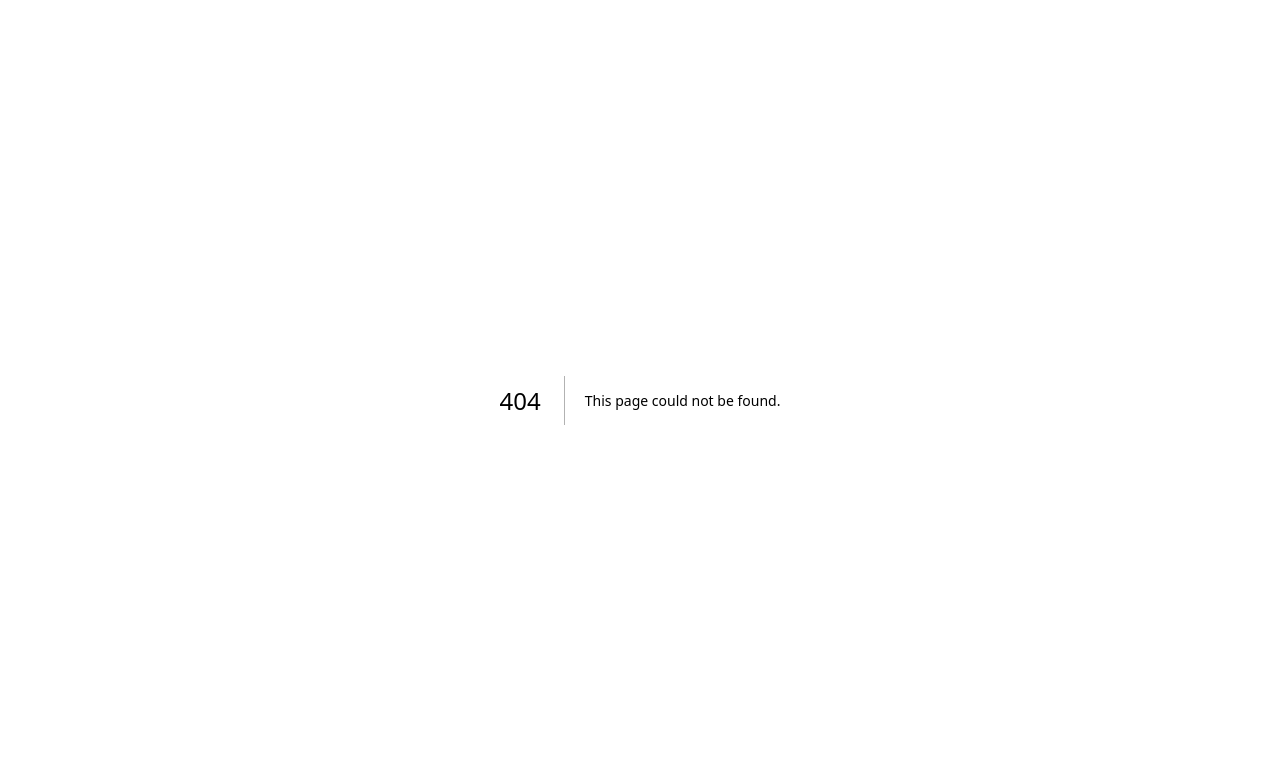
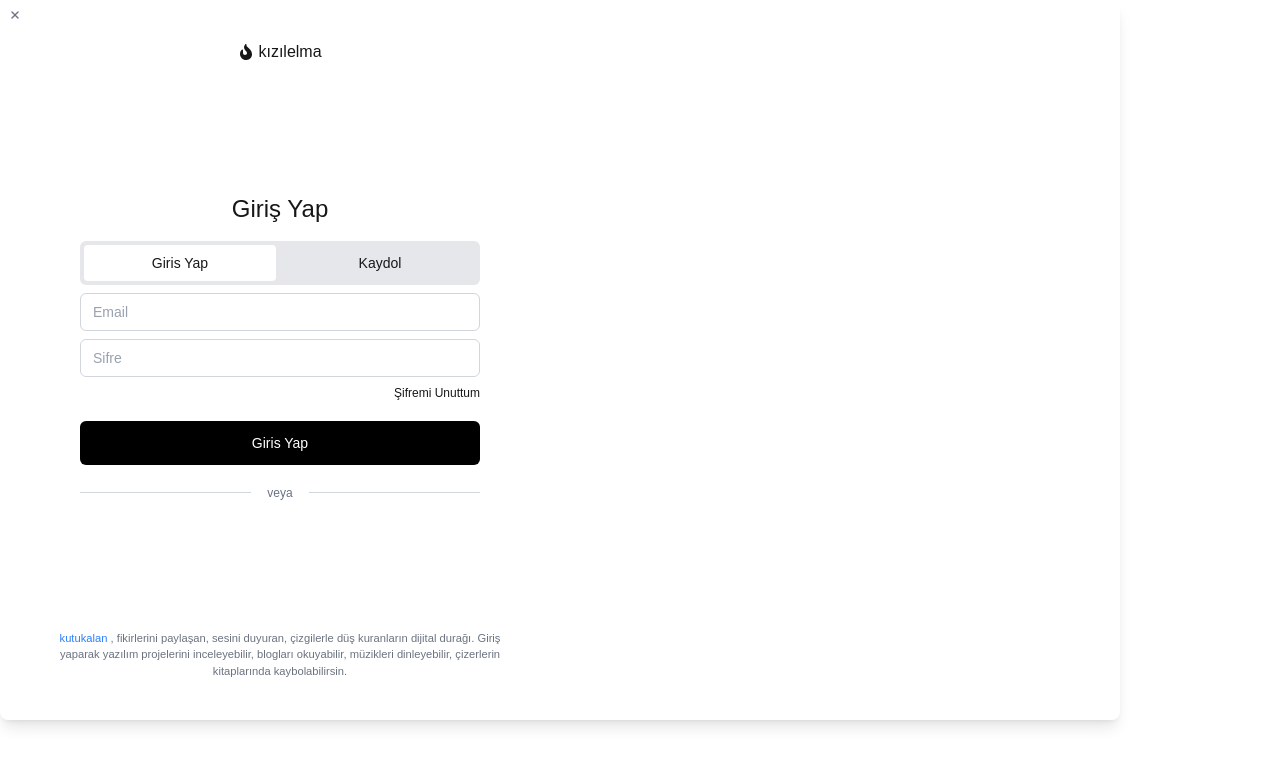
Before and after one commit to umutkutukalan/sahnesen-nextjs, a Next.js app: page /login in a window 1280 px wide. Before the commit this address had no page. Shown: the top 766 px of the page. Built offline with nearby package versions, Linux system fonts and the light colour scheme.

Commit message:
add: LoginPage oluşturuldu, login-register tabloları, google login, agreements componentleri oluşturuldu

```diff
--- a/package.json
+++ b/package.json
@@ -11,7 +11,8 @@
   "dependencies": {
     "next": "16.1.6",
     "react": "19.2.3",
-    "react-dom": "19.2.3"
+    "react-dom": "19.2.3",
+    "react-icons": "^5.5.0"
   },
   "devDependencies": {
     "@tailwindcss/postcss": "^4",
--- /dev/null
+++ b/src/app/login/page.tsx
@@ -0,0 +1,83 @@
+// import { createBlog } from "../../utils";
+import LoginTable from "@/components/login/LoginTable";
+import RegisterTable from "@/components/login/RegisterTable";
+import { useState } from "react";
+import { FaFireFlameCurved } from "react-icons/fa6";
+import { IoClose } from "react-icons/io5";
+
+const LoginPage = ({ setShowLoginModal }) => {
+  const [sign, setSign] = useState(true);
+  const [register, setRegister] = useState(false);
+
+  const handleSign = () => {
+    setSign(true);
+    setRegister(false);
+  };
+  const handleRegister = () => {
+    setSign(false);
+    setRegister(true);
+  };
+
+  return (
+    <div className="h-180 w-280 bg-white rounded-lg flex overflow-hidden shadow-lg relative">
+      <div
+        className="absolute left-2 top-2 text-2xl text-gray-500 hover:text-gray-700 cursor-pointer"
+        onClick={() => setShowLoginModal(false)}
+      >
+        <IoClose className="text-sm" />
+      </div>
+      <div className="flex-1 w-full h-full py-10 flex flex-col justify-between items-center">
+        <div className="flex items-center gap-1">
+          <FaFireFlameCurved />
+          <h1 className="text-center">kızılelma</h1>
+        </div>
+        <div className="flex flex-col w-full justify-center items-center gap-2">
+          <div className="flex flex-col items-center text-sm gap-2 w-100">
+            <p className="text-2xl text-center w-full mb-2">
+              {sign ? "Giriş Yap" : "Kaydol"}
+            </p>
+            <div className="flex items-center gap-2 w-full bg-gray-200 rounded-md p-1">
+              <button
+                className={`flex-1 px-8 py-2
+              rounded-sm cursor-pointer ${sign ? "bg-white" : ""} `}
+                onClick={() => handleSign()}
+              >
+                Giris Yap
+              </button>
+              <button
+                className={`flex-1 px-8 py-2 rounded-sm cursor-pointer ${
+                  register ? "bg-white" : ""
+                }`}
+                onClick={() => handleRegister()}
+              >
+                Kaydol
+              </button>
+            </div>
+            {sign && <LoginTable />}
+            {register && <RegisterTable />}
+          </div>
+        </div>
+        <div
+          className="text-center w-full px-10"
+          style={{
+            fontSize: "0.7rem",
+            color: "#6b7280",
+          }}
+        >
+          <p>
+            <button className="text-blue-500">kutukalan</button> , fikirlerini
+            paylaşan, sesini duyuran, çizgilerle düş kuranların dijital durağı.
+            Giriş yaparak yazılım projelerini inceleyebilir, blogları
+            okuyabilir, müzikleri dinleyebilir, çizerlerin kitaplarında
+            kaybolabilirsin.
+          </p>
+        </div>
+      </div>
+      <div className="flex-1 w-full h-full">
+        {/* <img src={createBlog} alt="" className="w-full h-full object-cover" /> */}
+      </div>
+    </div>
+  );
+};
+
+export default LoginPage;
--- a/src/app/page.tsx
+++ b/src/app/page.tsx
@@ -3,10 +3,10 @@
 import Image from "next/image";
 import { useRouter } from "next/navigation";
 import { useState } from "react";
-// import LoginPage from "./login/login-page";
 // import { useUser } from "@/context/UserContext";
 
 import { ressam, runner, walker } from "../utils/";
+import LoginPage from "./login/page";
 
 const Home = () => {
   // const { user } = useUser();
@@ -31,7 +31,10 @@ const Home = () => {
             >
               Giriş Yap
             </button>
-            <button className="px-4 py-1 border rounded-md cursor-pointer">
+            <button
+              className="px-4 py-1 border rounded-md cursor-pointer"
+              onClick={() => setShowLoginModal(true)}
+            >
               Kaydol
             </button>
           </div>
@@ -101,11 +104,11 @@ const Home = () => {
           </div>
         </div>
       </div>
-      {/* {showLoginModal && (
+      {showLoginModal && (
         <div className="fixed inset-0 flex items-center justify-center bg-black/30 backdrop-blur-sm z-[9999]">
           <LoginPage setShowLoginModal={setShowLoginModal} />
         </div>
-      )} */}
+      )}
     </div>
   );
 };
--- /dev/null
+++ b/src/components/login/Agreements.tsx
@@ -0,0 +1,14 @@
+const Agreements = ({ agreement }) => {
+  return (
+    <div className="flex items-center gap-2">
+      <input type="checkbox" />
+      <p className="text-xs">
+        {" "}
+        <button className="cursor-pointer text-blue-600"> {agreement} </button>
+        'yı okudum ve onaylıyorum.{" "}
+      </p>
+    </div>
+  );
+};
+
+export default Agreements;
--- /dev/null
+++ b/src/components/login/GoogleLogin.tsx
@@ -0,0 +1,17 @@
+import { FcGoogle } from "react-icons/fc";
+// import { useGoogleLogin } from "../../hooks/Login/useGoogleLogin";
+
+const GoogleLogin = () => {
+//   const { user, setUser, handleGoogleLogin, handleLogout } = useGoogleLogin();
+  return (
+    <button
+      className="cursor-pointer w-full bg-white py-3 px-5 text-black border rounded-md hover:bg-gray-100 transition-all duration-200 flex items-center justify-center gap-2"
+    //   onClick={handleGoogleLogin}
+    >
+      <FcGoogle className="text-lg" />
+      <p className="text-sm">Google ile devam et</p>
+    </button>
+  );
+};
+
+export default GoogleLogin;
--- /dev/null
+++ b/src/components/login/LoginTable.tsx
@@ -0,0 +1,41 @@
+// import { useLogin } from "../../hooks/Login/useLogin";
+// import GoogleLogin from "./GoogleLogin";
+
+const LoginTable = () => {
+//   const { login, setMail, setPassword } = useLogin();
+  return (
+    <div className="flex flex-col gap-5 w-full">
+      <div className="flex flex-col gap-2 w-full">
+        <input
+          type="text"
+          className="w-full border border-gray-300 rounded-md px-3 py-2 bg-white text-black focus:outline-none focus:ring-0 focus:border-black transition-all duration-200 placeholder-gray-400"
+          placeholder="Email"
+        //   onChange={(e) => setMail(e.target.value)}
+        />
+        <input
+          type="password"
+          className="w-full border border-gray-300 rounded-md px-3 py-2 bg-white text-black focus:outline-none focus:ring-0 focus:border-black transition-all duration-200 placeholder-gray-400"
+          placeholder="Sifre"
+        //   onChange={(e) => setPassword(e.target.value)}
+        />
+        <button className="cursor-pointer text-xs w-full flex justify-end">
+          Şifremi Unuttum
+        </button>
+      </div>
+      <button
+        className="cursor-pointer w-full bg-black py-3 text-white rounded-md hover:bg-gray-800 transition-all duration-200 text-sm"
+        // onClick={() => login()}
+      >
+        Giris Yap
+      </button>
+      <div className="flex items-center justify-between gap-2 w-full">
+        <span className="flex-1 h-px bg-gray-300 block"></span>
+        <span className="text-xs text-gray-500 px-2">veya</span>
+        <span className="flex-1 h-px bg-gray-300 block"></span>
+      </div>
+      {/* <GoogleLogin /> */}
+    </div>
+  );
+};
+
+export default LoginTable;
--- /dev/null
+++ b/src/components/login/RegisterTable.tsx
@@ -0,0 +1,60 @@
+// import { useRegister } from "../../hooks/Login/useRegister";
+
+import Agreements from "./Agreements";
+import GoogleLogin from "./GoogleLogin";
+
+const RegisterTable = () => {
+//   const { register, setName, setSurname, setMail, setPassword } = useRegister();
+
+  return (
+    <div className="flex flex-col gap-5 w-full">
+      <div className="flex flex-col gap-2 w-full">
+        <div className="flex items-center gap-2">
+          <input
+            type="text"
+            className="w-full border border-gray-300 rounded-md px-3 py-2 bg-white text-black focus:outline-none focus:ring-0 focus:border-black transition-all duration-200 placeholder-gray-400"
+            placeholder="İsim"
+            // onChange={(e) => setName(e.target.value)}
+          />
+          <input
+            type="text"
+            className="w-full border border-gray-300 rounded-md px-3 py-2 bg-white text-black focus:outline-none focus:ring-0 focus:border-black transition-all duration-200 placeholder-gray-400"
+            placeholder="Soyisim"
+            // onChange={(e) => setSurname(e.target.value)}
+          />
+        </div>
+        <input
+          type="text"
+          className="w-full border border-gray-300 rounded-md px-3 py-2 bg-white text-black focus:outline-none focus:ring-0 focus:border-black transition-all duration-200 placeholder-gray-400"
+          placeholder="Email"
+        //   onChange={(e) => setMail(e.target.value)}
+        />
+        <input
+          type="password"
+          className="w-full border border-gray-300 rounded-md px-3 py-2 bg-white text-black focus:outline-none focus:ring-0 focus:border-black transition-all duration-200 placeholder-gray-400"
+          placeholder="Sifre"
+        //   onChange={(e) => setPassword(e.target.value)}
+        />
+      </div>
+      <div className="flex flex-col gap-1">
+        <Agreements agreement={"Açık Rıza Sözleşmesi"} />
+        <Agreements agreement={"Kullanıcı Kayıt Sözleşmesi"} />
+        <Agreements agreement={"KVKK"} />
+      </div>
+      <button
+        className="cursor-pointer w-full bg-black py-3 text-white rounded-md hover:bg-gray-800 transition-all duration-200 text-sm"
+        // onClick={() => register()}
+      >
+        Kaydol
+      </button>
+      <div className="flex items-center justify-between gap-2 w-full">
+        <span className="flex-1 h-px bg-gray-300 block"></span>
+        <span className="text-xs text-gray-500 px-2">veya</span>
+        <span className="flex-1 h-px bg-gray-300 block"></span>
+      </div>
+      <GoogleLogin />
+    </div>
+  );
+};
+
+export default RegisterTable;
```
Also changed, not shown: 1 other file (tests, documents, lock files or other folders).
